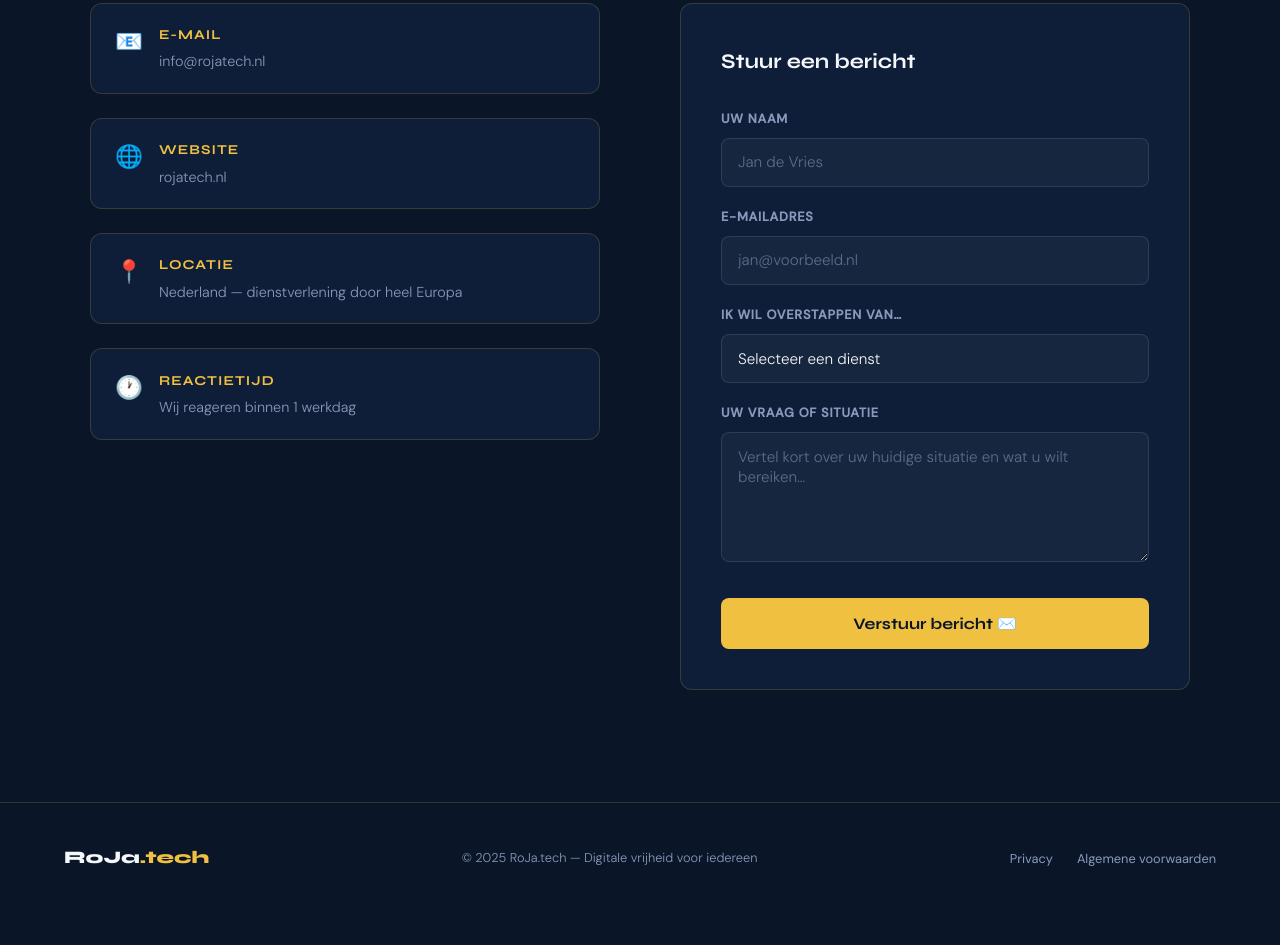
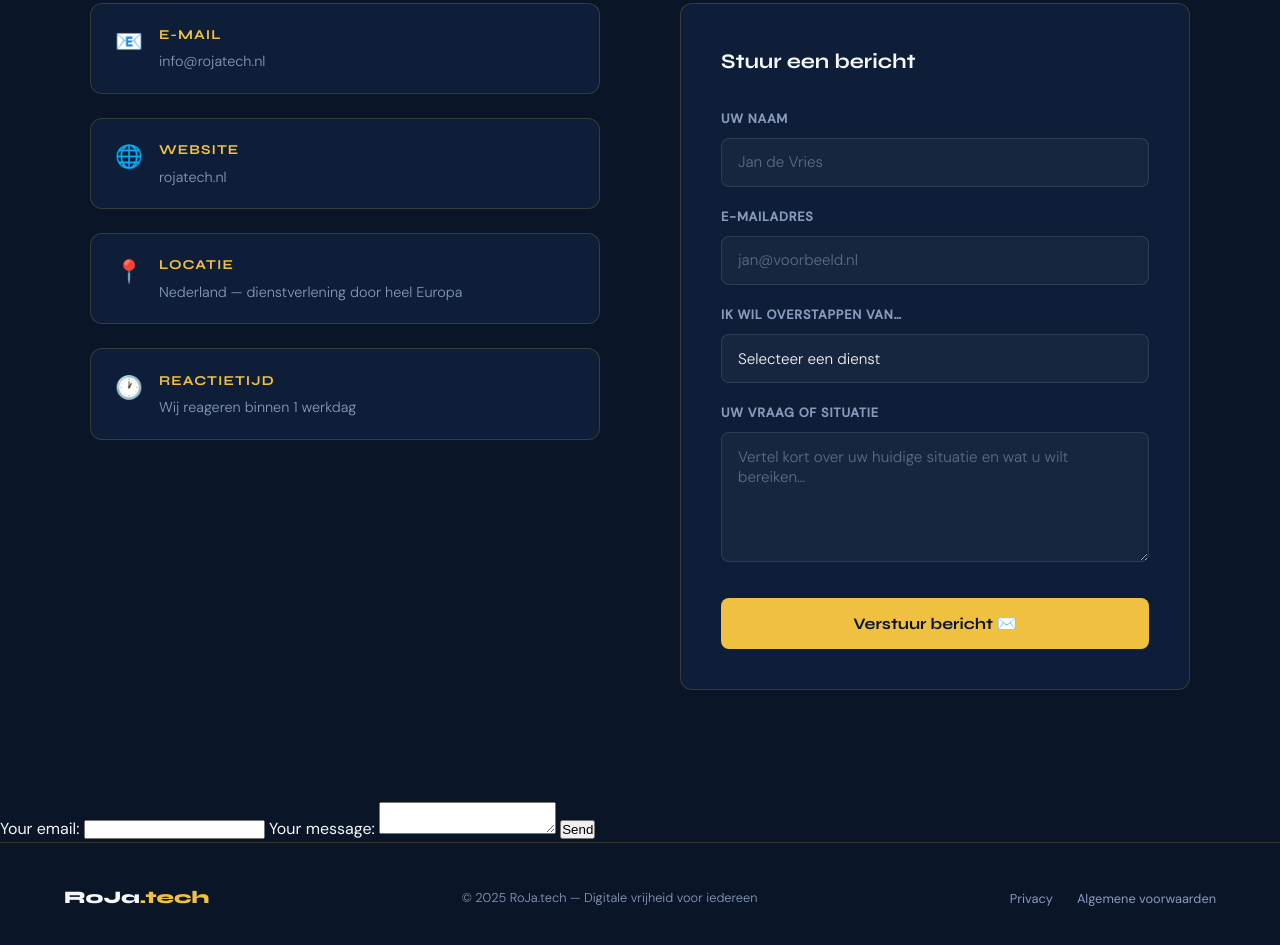
Before and after one commit to RogierVanDokkum/RoJa.Tech, a plain HTML site: page index.html in a window 1280 px wide. Shown: the part 3497-4442 px from the top of the page. Before the commit the page ends 4409 px from the top, so only its background shows below. Drawn offline with Linux system fonts and the light colour scheme.

Commit message:
Update index.html
Update berichteservice met Formspree

```diff
--- a/index.html
+++ b/index.html
@@ -991,6 +991,23 @@
   </div>
 </section>
 
+  <!-- modify this form HTML and place wherever you want your form -->
+<form
+  action="https://formspree.io/f/xwvnbyrj"
+  method="POST"
+>
+  <label>
+    Your email:
+    <input type="email" name="email">
+  </label>
+  <label>
+    Your message:
+    <textarea name="message"></textarea>
+  </label>
+  <!-- your other form fields go here -->
+  <button type="submit">Send</button>
+</form>
+
 <!-- ── FOOTER ── -->
 <footer>
   <div class="footer-logo">RoJa<span>.tech</span></div>
```
